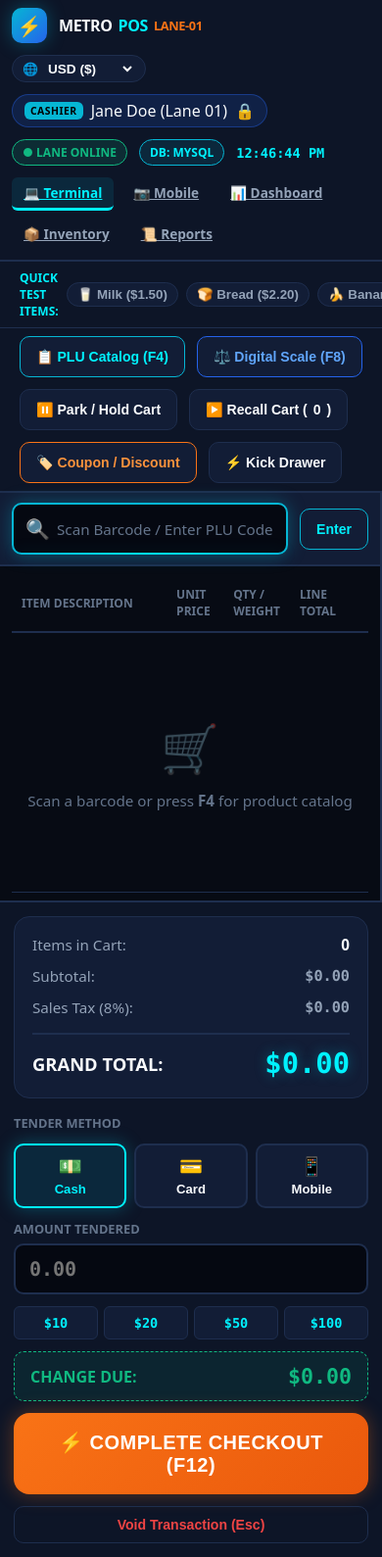
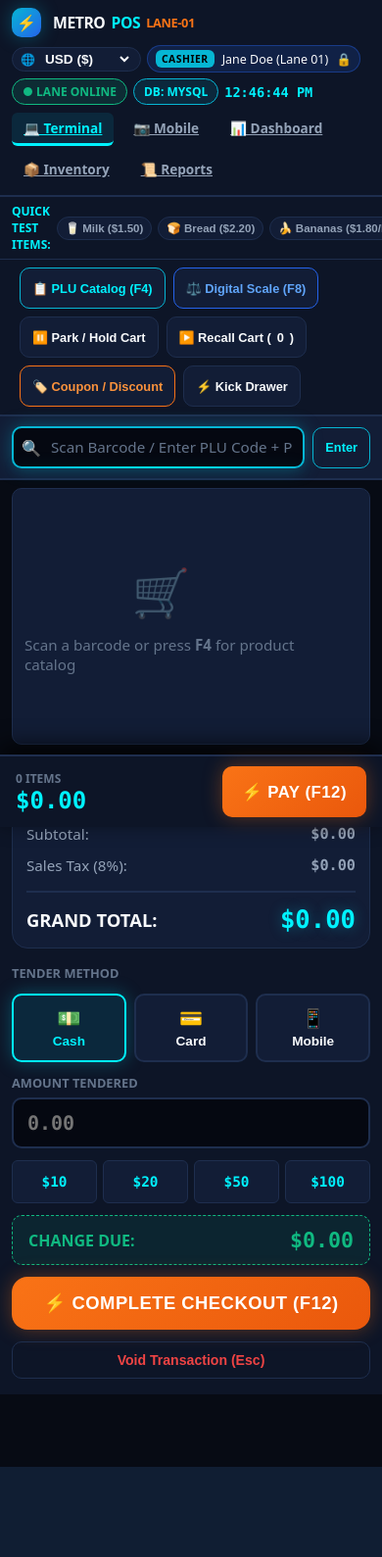
Before and after one commit to Sege-Peter/offline-supermarket-pos, a Flask app: page / in a window 390 px wide. Shown: the whole page at 98% size. After the commit the page ends 1497 px from the top, so only its background shows below. Run offline with Flask 3, Linux system fonts and the light colour scheme; data that the repository does not hold is empty.

Commit message:
feat: enhance mobile responsiveness with sticky checkout bar, touch cart cards, and viewport ergonomics

```diff
--- a/static/css/style.css
+++ b/static/css/style.css
@@ -1238,48 +1238,284 @@ body {
 }
 
 /* ==========================================================
-   8. RESPONSIVENESS & MOBILE LAYOUTS
+   8. COMPREHENSIVE MOBILE RESPONSIVENESS & TOUCH ERGONOMICS
    ========================================================== */
-@media (max-width: 992px) {
+
+/* Prevent iOS auto-zoom on input focus */
+input, select, textarea {
+  font-size: 16px;
+  touch-action: manipulation;
+}
+
+button {
+  touch-action: manipulation;
+  -webkit-tap-highlight-color: transparent;
+}
+
+/* Mobile Sticky Bottom Checkout Bar */
+.mobile-sticky-checkout-bar {
+  display: none;
+  position: fixed;
+  bottom: 0;
+  left: 0;
+  right: 0;
+  background: var(--bg-panel);
+  border-top: 2px solid var(--border);
+  padding: 10px 16px;
+  z-index: 999;
+  box-shadow: 0 -8px 24px rgba(0, 0, 0, 0.8);
+  align-items: center;
+  justify-content: space-between;
+  gap: 12px;
+  backdrop-filter: blur(8px);
+}
+
+.mobile-bar-info {
+  display: flex;
+  flex-direction: column;
+}
+
+.mobile-bar-count {
+  font-size: 0.75rem;
+  font-weight: 700;
+  color: var(--text-muted);
+  text-transform: uppercase;
+}
+
+.mobile-bar-total {
+  font-size: 1.5rem;
+  font-weight: 900;
+  font-family: var(--font-mono);
+  color: var(--cyan-bright);
+}
+
+.mobile-bar-btn {
+  padding: 12px 20px !important;
+  font-size: 1.05rem !important;
+  border-radius: var(--radius-md) !important;
+  white-space: nowrap;
+}
+
+/* Tablet Breakpoint (<= 1024px) */
+@media (max-width: 1024px) {
   .pos-workspace {
     flex-direction: column;
   }
+  .lane-left {
+    border-right: none;
+    border-bottom: 2px solid var(--border);
+  }
   .lane-right {
     border-left: none;
-    border-top: 2px solid var(--border);
     min-width: 100%;
   }
 }
 
+/* Mobile Landscape & Tablet Small (<= 768px) */
 @media (max-width: 768px) {
+  body {
+    padding-bottom: 74px; /* Space for mobile sticky bar */
+  }
+
+  .mobile-sticky-checkout-bar {
+    display: flex;
+  }
+
+  /* Top Bar Mobile Layout */
   .top-bar {
     padding: 8px 12px;
+    gap: 8px;
+  }
+  .brand-logo-badge {
+    width: 30px;
+    height: 30px;
+    font-size: 1rem;
   }
   .brand-title {
-    font-size: 1rem;
+    font-size: 0.98rem;
+  }
+  .top-bar-controls {
+    gap: 6px;
+  }
+  .user-auth-pill {
+    padding: 4px 8px;
+    font-size: 0.78rem;
+  }
+  .currency-picker-wrap {
+    padding: 3px 8px;
+    font-size: 0.75rem;
+  }
+
+  /* Horizontal Scrolling Tab Bar */
+  .tab-bar {
+    padding: 0 8px;
+    gap: 4px;
   }
   .tab-btn {
-    padding: 10px 14px;
-    font-size: 0.82rem;
+    padding: 10px 12px;
+    font-size: 0.8rem;
+    gap: 4px;
   }
+
+  /* Scanner & Toolbar */
   .scanner-strip {
     padding: 10px 12px;
     flex-wrap: wrap;
+    gap: 8px;
   }
+  .input-barcode {
+    font-size: 1rem;
+    padding: 10px 10px 10px 38px;
+  }
+  .barcode-icon {
+    font-size: 1rem;
+    left: 10px;
+  }
+
+  /* Cashier Mini Buttons */
+  .tool-btn {
+    padding: 8px 12px;
+    font-size: 0.8rem;
+    min-height: 42px;
+  }
+  .demo-barcodes {
+    padding: 6px 12px;
+  }
+
+  /* Mobile Cart Card Transformation */
   .cart-table-wrap {
     padding: 8px 12px;
   }
+  .cart-table thead {
+    display: none;
+  }
+  .cart-table, .cart-table tbody, .cart-table tr, .cart-table td {
+    display: block;
+    width: 100%;
+  }
+  .cart-table tr {
+    background: var(--bg-card);
+    border: 1px solid var(--border);
+    border-radius: var(--radius-md);
+    margin-bottom: 8px;
+    padding: 10px 12px;
+    display: flex;
+    flex-wrap: wrap;
+    align-items: center;
+    justify-content: space-between;
+    gap: 6px;
+  }
+  .cart-table td {
+    border-bottom: none;
+    padding: 0;
+  }
+  .cart-table td:nth-child(1) {
+    width: 82%;
+  }
+  .cart-table td:nth-child(5) {
+    width: 18%;
+    text-align: right;
+  }
+  .cart-table td:nth-child(2) {
+    display: none;
+  }
+  .cart-table td:nth-child(3) {
+    width: auto;
+  }
+  .cart-table td:nth-child(4) {
+    width: auto;
+    font-size: 1.1rem;
+  }
+  .qty-btn {
+    width: 32px;
+    height: 32px;
+    font-size: 1.2rem;
+  }
+  .qty-display {
+    min-width: 32px;
+    font-size: 1rem;
+  }
+
+  /* Register Totals & Checkout Column */
   .lane-right {
+    padding: 16px 12px;
+  }
+  .totals-card {
     padding: 14px;
   }
   .grand-total-value {
     font-size: 1.8rem;
   }
-  .settings-container {
-    padding: 14px;
+  .btn-checkout-primary {
+    padding: 16px;
+    font-size: 1.15rem;
+    min-height: 52px;
+  }
+  .quick-cash-btn {
+    padding: 10px 4px;
+    font-size: 0.9rem;
+    min-height: 44px;
+  }
+  .pay-method-btn {
+    padding: 12px 6px;
+    font-size: 0.85rem;
+    min-height: 54px;
+  }
+
+  /* Modals on Mobile */
+  .receipt-modal-container {
+    width: 96%;
+    max-height: 94vh;
+  }
+  .receipt-scroll-wrap {
+    padding: 12px 6px;
   }
   .epos-thermal-paper {
     width: 100% !important;
+    padding: 14px 10px;
+    font-size: 10.5px;
+  }
+
+  .auth-modal-card {
+    width: 95%;
+    max-width: 340px;
+    padding: 18px 14px;
+  }
+  .keypad-btn {
+    height: 56px;
+    font-size: 1.4rem;
+  }
+
+  /* Settings on Mobile */
+  .settings-container {
+    padding: 12px;
+  }
+  .settings-section-card {
+    padding: 16px 12px;
+  }
+  .settings-grid-form {
+    grid-template-columns: 1fr;
+    gap: 12px;
+  }
+}
+
+/* Smartphone Portrait (<= 480px) */
+@media (max-width: 480px) {
+  .brand-title small {
+    display: none;
+  }
+  #onlineBadge, #dbTypeBadge {
+    display: none;
+  }
+  .grand-total-value {
+    font-size: 1.6rem;
+  }
+  .demo-barcodes {
+    gap: 6px;
+  }
+  .demo-chip {
+    padding: 4px 8px;
+    font-size: 0.72rem;
   }
 }
 
@@ -1319,7 +1555,8 @@ body {
   .top-bar,
   .tab-bar,
   .pos-workspace,
-  .receipt-scroll-wrap {
+  .receipt-scroll-wrap,
+  .mobile-sticky-checkout-bar {
     background: transparent !important;
     display: block !important;
     border: none !important;
--- a/static/js/pos-engine.js
+++ b/static/js/pos-engine.js
@@ -338,13 +338,16 @@ function setTenderAmount(amt) {
 }
 
 function renderCart() {
-  const tbody = document.getElementById('cartItemsBody');
+  const tbody = document.getElementById('cartItemsBody') || document.getElementById('cartTableBody');
+
   const countBadge = document.getElementById('cartItemCount');
   const subtotalEl = document.getElementById('cartSubtotal');
   const taxEl = document.getElementById('cartTax');
   const grandTotalEl = document.getElementById('cartGrandTotal');
   const changeEl = document.getElementById('changeDueAmount');
   const tenderedInput = document.getElementById('tenderedInput');
+  const mobCount = document.getElementById('mobBarCount');
+  const mobTotal = document.getElementById('mobBarTotal');
 
   if (!tbody) return;
   tbody.innerHTML = "";
@@ -365,6 +368,8 @@ function renderCart() {
     if (taxEl) taxEl.innerText = formatMoney(0);
     if (grandTotalEl) grandTotalEl.innerText = formatMoney(0);
     if (changeEl) changeEl.innerText = formatMoney(0);
+    if (mobCount) mobCount.innerText = "0 ITEMS";
+    if (mobTotal) mobTotal.innerText = formatMoney(0);
     return;
   }
 
@@ -408,10 +413,30 @@ function renderCart() {
   if (taxEl) taxEl.innerText = formatMoney(tax);
   if (grandTotalEl) grandTotalEl.innerText = formatMoney(grandTotal);
 
+  if (mobCount) mobCount.innerText = `${Math.round(totalItemsCount)} ITEMS`;
+  if (mobTotal) mobTotal.innerText = formatMoney(grandTotal);
+
   const tenderedVal = tenderedInput ? parseFloat(tenderedInput.value || 0) : 0;
   const change = Math.max(0, tenderedVal - grandTotal);
   if (changeEl) changeEl.innerText = formatMoney(change);
 }
+
+function scrollToPaymentOrCheckout() {
+  if (cart.length === 0) {
+    playErrorTone();
+    showToast("Cart is empty!", "error");
+    return;
+  }
+  const paymentSec = document.querySelector('.payment-section');
+  if (paymentSec) {
+    paymentSec.scrollIntoView({ behavior: 'smooth' });
+  }
+  const tenderedInput = document.getElementById('tenderedInput');
+  if (tenderedInput && tenderedInput.value) {
+    handleCheckout();
+  }
+}
+
 
 // ==========================================
 // 4. ATOMIC CHECKOUT & RECEIPT ENGINE
--- a/templates/pos.html
+++ b/templates/pos.html
@@ -173,11 +173,22 @@
         <button class="btn-void" onclick="voidCart()">
           Void Transaction (Esc)
         </button>
-      </div>
     </section>
   </main>
 
+  <!-- Mobile Sticky Bottom Checkout Bar -->
+  <div class="mobile-sticky-checkout-bar" id="mobileStickyBar">
+    <div class="mobile-bar-info">
+      <span class="mobile-bar-count" id="mobBarCount">0 ITEMS</span>
+      <span class="mobile-bar-total" id="mobBarTotal">$0.00</span>
+    </div>
+    <button class="btn-checkout-primary mobile-bar-btn" onclick="scrollToPaymentOrCheckout()">
+      <span>⚡ Pay (F12)</span>
+    </button>
+  </div>
+
   <!-- EPOS Thermal Receipt Modal (80mm / 58mm) -->
+
   <div id="receiptModal" class="modal-backdrop">
     <div class="receipt-modal-container">
       <div class="receipt-modal-header">
```
Also changed, not shown: index.html (+12 -1 lines).
